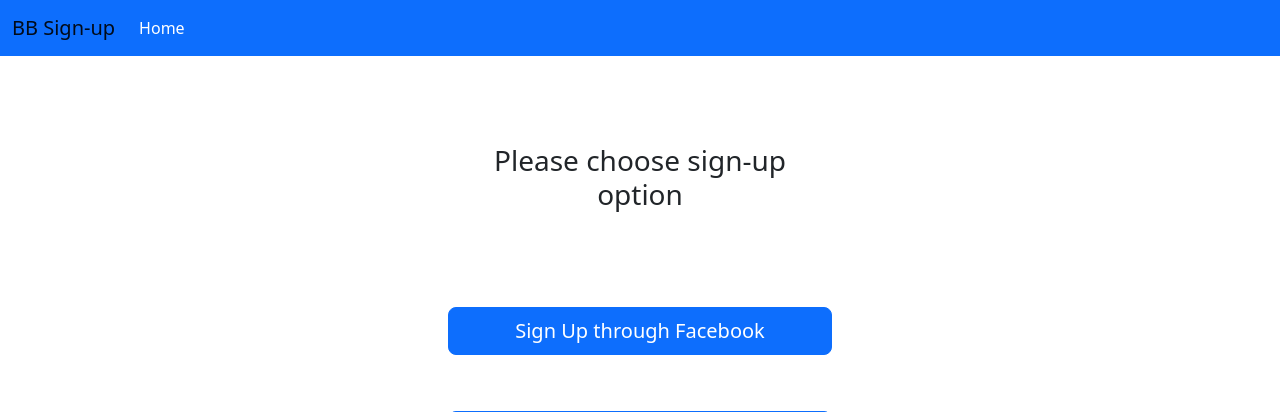
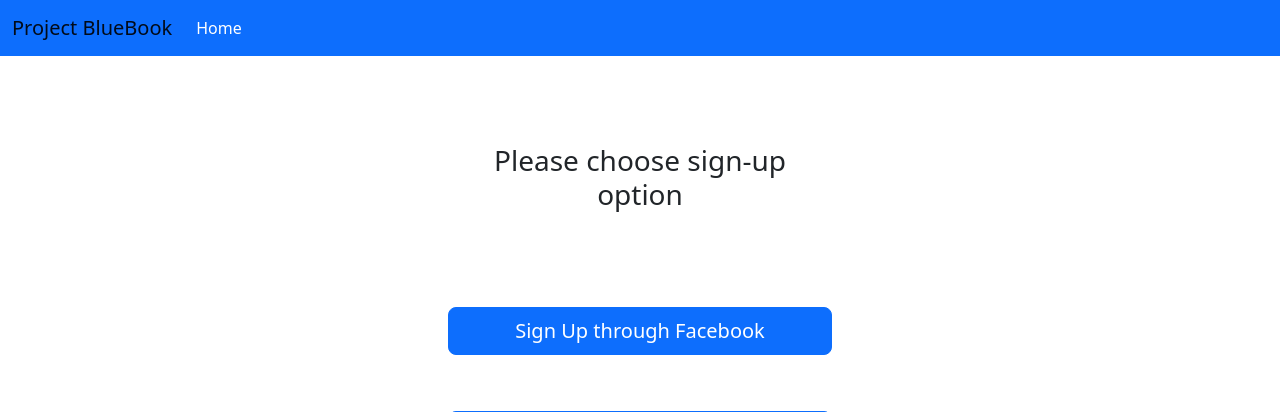
Before and after one commit to MFaizanTariq/bluebookcanada, a Flask app: page /signup in a window 1280 px wide. Shown: the top 412 px of the page. Run offline with Flask 3, Linux system fonts and the light colour scheme; some libraries are stand-ins or nearby versions.

Commit message:
Update signupuption.html

```diff
--- a/templates/signupuption.html
+++ b/templates/signupuption.html
@@ -5,7 +5,7 @@
     <meta name="viewport"
           content="width=device-width, user-scalable=no, initial-scale=1.0, maximum-scale=1.0, minimum-scale=1.0">
     <meta http-equiv="X-UA-Compatible">
-    <title>Profile</title>
+    <title>Choose Sign-up</title>
     <link rel="stylesheet" href="{{url_for('static', filename='/css/bootstrap.css')}}">
     <link rel="stylesheet" href="{{url_for('static', filename='/css/bootstrap.min.css')}}">
     <link rel="stylesheet" href="{{url_for('static', filename='/css/bootstrap-utilities.css')}}">
@@ -13,7 +13,7 @@
 
     <nav class="navbar navbar-expand-lg bg-primary fixed-top">
         <div class="container-fluid">
-            <a class="navbar-brand text-blue" href="#">BB Sign-up</a>
+            <a class="navbar-brand text-blue" href="#">Project BlueBook</a>
             <button class="navbar-toggler" type="button" data-bs-toggle="collapse" data-bs-target="#navbarNav" aria-controls="navbarNav" aria-expanded="false" aria-label="Toggle navigation">
                 <span class="navbar-toggler-icon"></span>
             </button>
```
